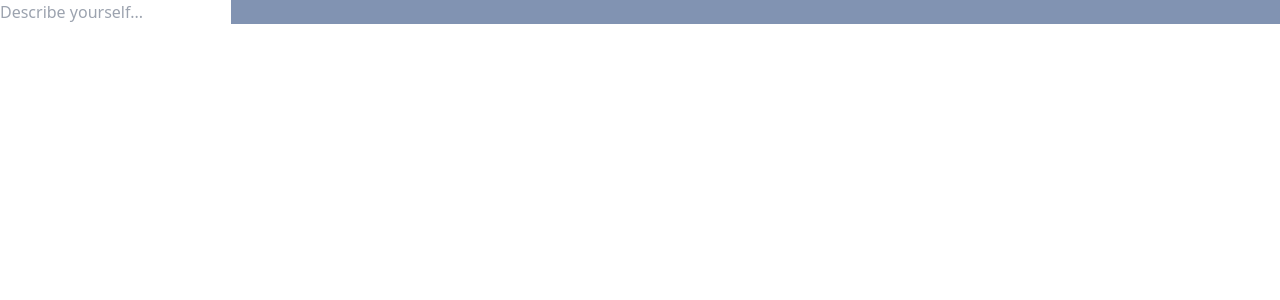
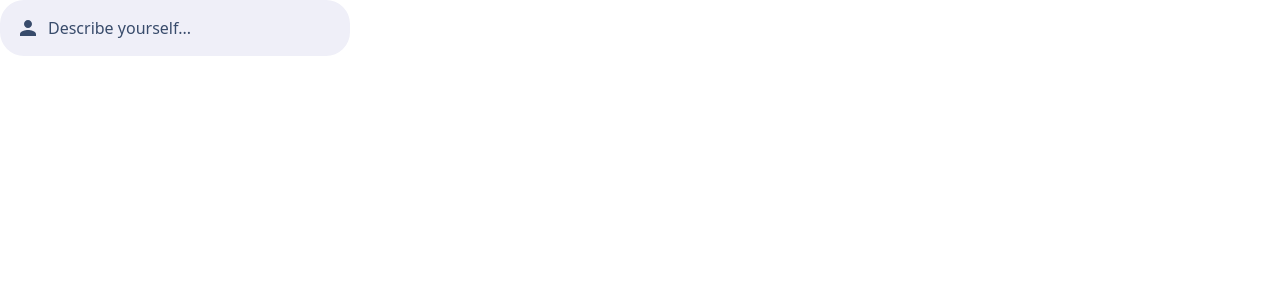
Before and after one commit to yashudkl/Skill-Sync, a React (Vite) app in the folder client/: page /setup in a window 1280 px wide. Shown: the top 300 px of the page. Built offline with nearby package versions, Linux system fonts and the light colour scheme.

Commit message:
added inputs

```diff
--- a/client/package.json
+++ b/client/package.json
@@ -10,6 +10,10 @@
     "preview": "vite preview"
   },
   "dependencies": {
+    "@emotion/react": "^11.13.5",
+    "@emotion/styled": "^11.13.5",
+    "@mui/icons-material": "^6.1.10",
+    "@mui/material": "^6.1.10",
     "react": "^18.3.1",
     "react-dom": "^18.3.1",
     "react-router-dom": "^7.0.2"
--- a/client/src/components/input.tsx
+++ b/client/src/components/input.tsx
@@ -1,11 +1,13 @@
 interface Props extends React.DetailedHTMLProps<React.InputHTMLAttributes<HTMLInputElement>, HTMLInputElement> {
+    icon?: any
+}
 
-}
-export default function CustomInput(props: Props)
+export default function CustomInput(Props: Props)
 {
     return(
-        <div className="bg-c_gray-500">
-            <input {...props} className=""/>
+        <div className="bg-c_gray-200 max-w-[350px] p-4 rounded-3xl text-c_gray-700 flex flex-row space-x-2">
+            <Props.icon className = "!text-c_gray-600"/>
+            <input {...Props} className="bg-transparent placeholder:text-c_gray-600"/>
         </div>
     )
 }
--- a/client/src/pages/SetupAccount/description.tsx
+++ b/client/src/pages/SetupAccount/description.tsx
@@ -1,9 +1,9 @@
 import CustomInput from "../../components/input";
-
+import PersonIcon from '@mui/icons-material/Person';
 export default function SetupDescriptionPage(){
     return(
         <>
-            <CustomInput placeholder="Describe yourself..." />
+            <CustomInput placeholder="Describe yourself..." icon={PersonIcon} />
         </>
     )
 }
```
Also changed, not shown: 1 other file (tests, documents, lock files or other folders).
